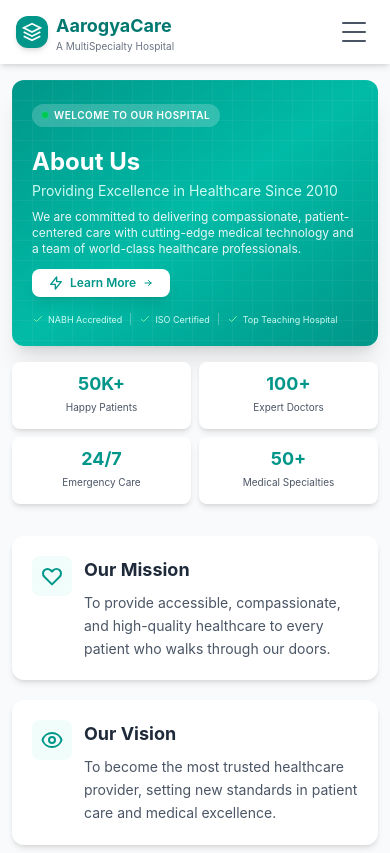
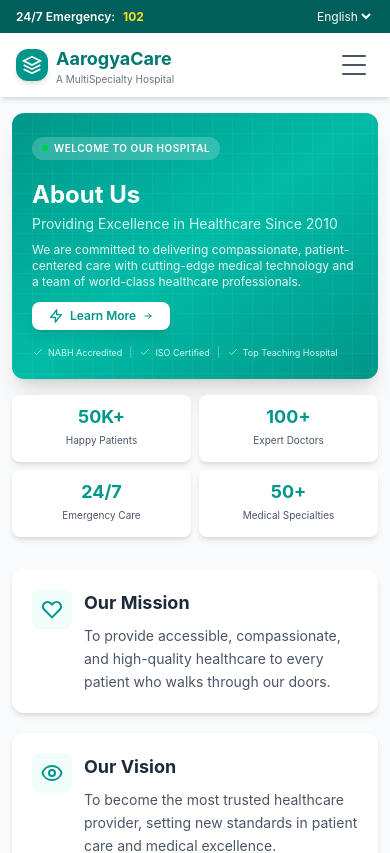
Before and after one commit to mranand362/AarogyaCare-HospitalManagement, a React (Vite) app in the folder frontend/: page /about in a window 390 px wide. Shown: the top 853 px of the page. Built offline with nearby package versions, Linux system fonts and the light colour scheme.

Commit message:
Show topbar on mobile devices

```diff
--- a/frontend/src/components/Navbar.jsx
+++ b/frontend/src/components/Navbar.jsx
@@ -149,7 +149,7 @@
   return (
     <>
       {/* Top Bar - Hidden on mobile */}
-      <div className="bg-teal-800 text-white hidden sm:block">
+    <div className="bg-teal-800 text-white">
         <div className="max-w-7xl mx-auto px-4 sm:px-6 lg:px-8">
           <div className="py-2 flex justify-between items-center text-xs sm:text-sm">
             <div className="flex items-center gap-4">
```
